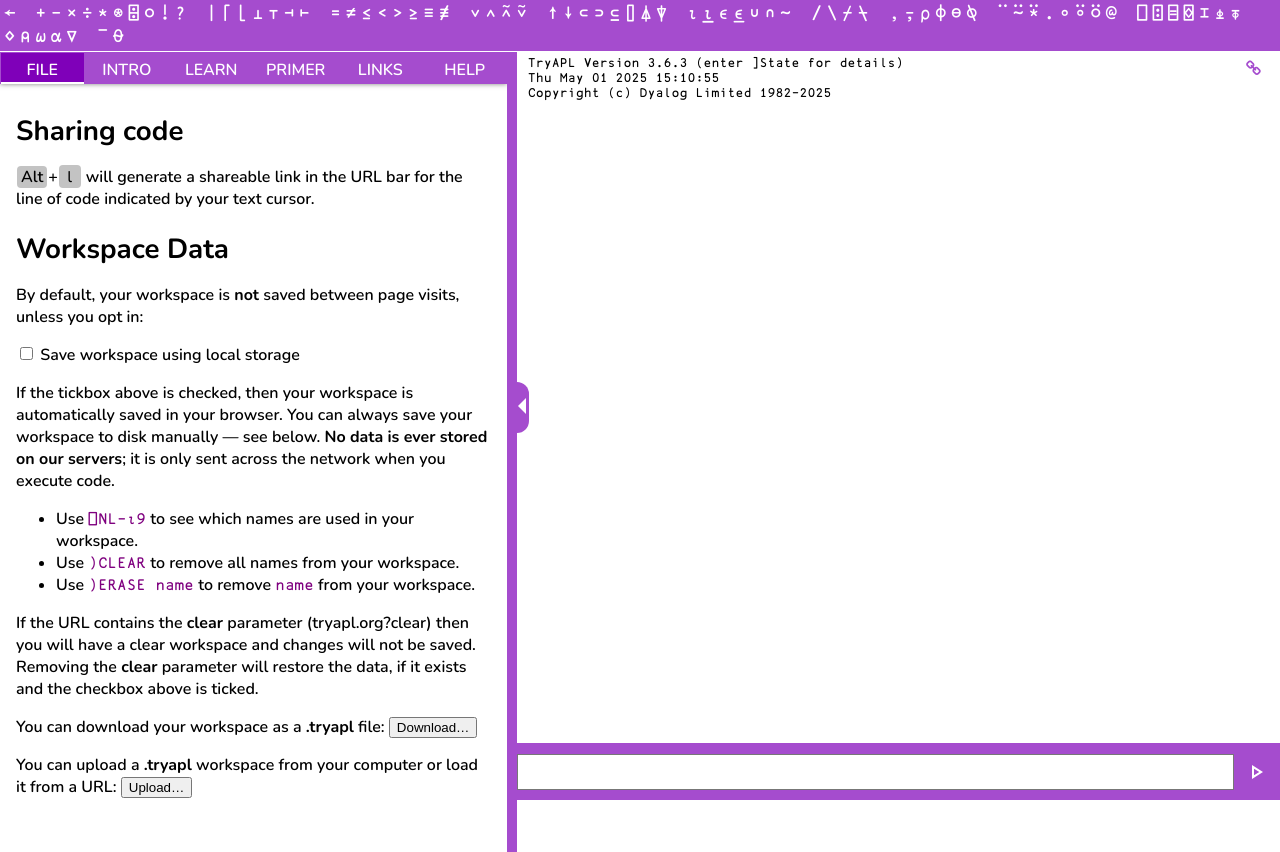
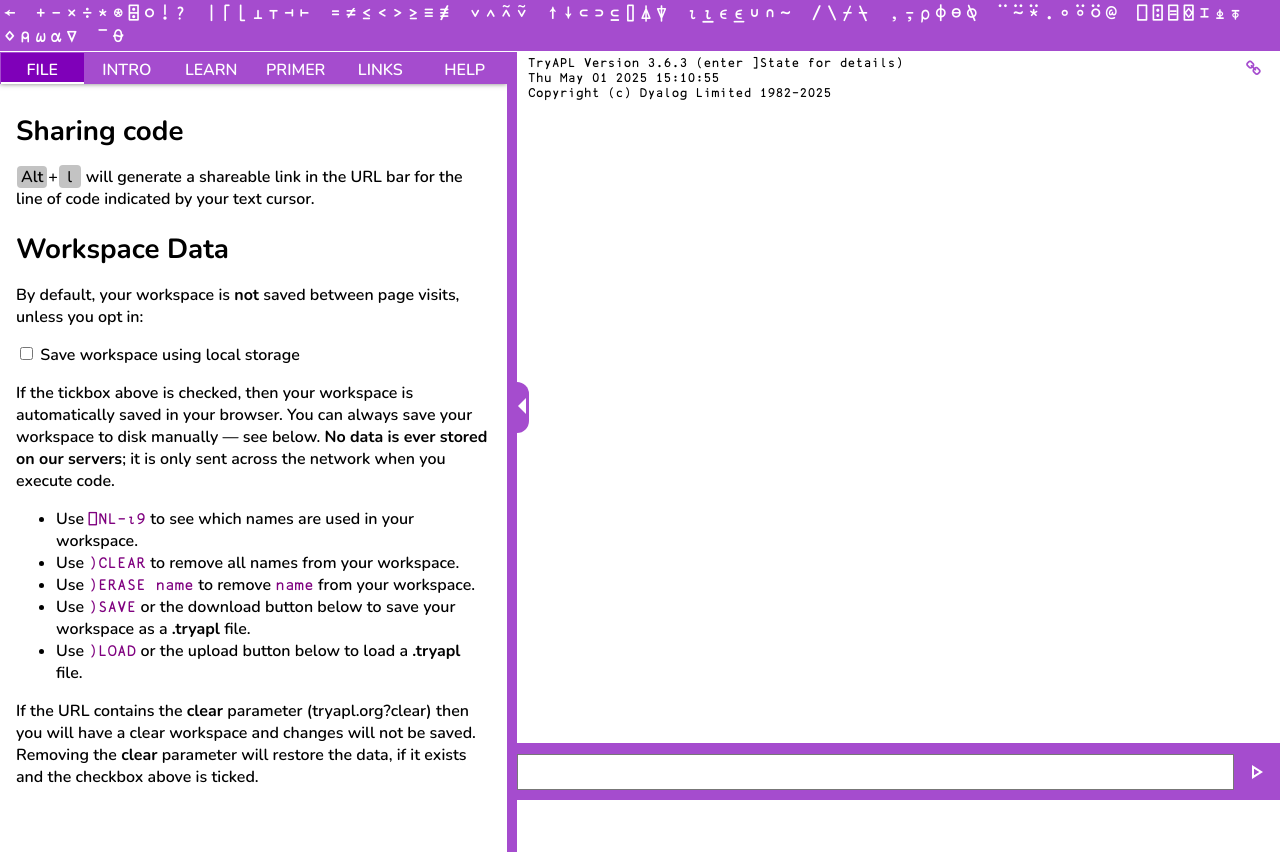
Before and after one commit to Dyalog/TryAPL, a plain HTML site: page index.html in a window 1280 px wide. Both pictures are taken after a click on the button "FILE". Drawn offline with Linux system fonts and the light colour scheme; no server answers.

Commit message:
document sys commands and URL params

```diff
--- a/index.html
+++ b/index.html
@@ -454,8 +454,11 @@ session.value=session.value.slice(0,session.selectionStart)
 				<li>Use <code class="apl">⎕NL-⍳9</code> to see which names are used in your workspace.
 				<li>Use <code class="apl">)CLEAR</code> to remove all names from your workspace.
 				<li>Use <code class="apl">)ERASE name</code> to remove <code class="apl">name</code> from your workspace.
+				<li>Use <code class="apl">)SAVE</code> or the download button below to save your workspace as a <b>.tryapl</b> file.
+				<li>Use <code class="apl">)LOAD</code> or the upload button below to load a <b>.tryapl</b> file.
 				</ul>
 				<p>If the URL contains the <strong>clear</strong> parameter (tryapl.org?clear) then you will have a clear workspace and changes will not be saved. Removing the <strong>clear</strong> parameter will restore the data, if it exists and the checkbox above is ticked.</p>
+				<p>Share a TryAPL link that loads a workspace with tryapl.org?ws=[URL] or a notebook with tryapl.org?nb=[URL].</p>
 				<p>You can download your workspace as a <b>.tryapl</b> file: <button id="dlWS" onclick="downloadWS()" accesskey="d">Download&hellip;</button>
 				</p>
 				<p>You can upload a <b>.tryapl</b> workspace from your computer or load it from a URL: <button onclick="upload.click()">Upload&hellip;</button></p>
```
